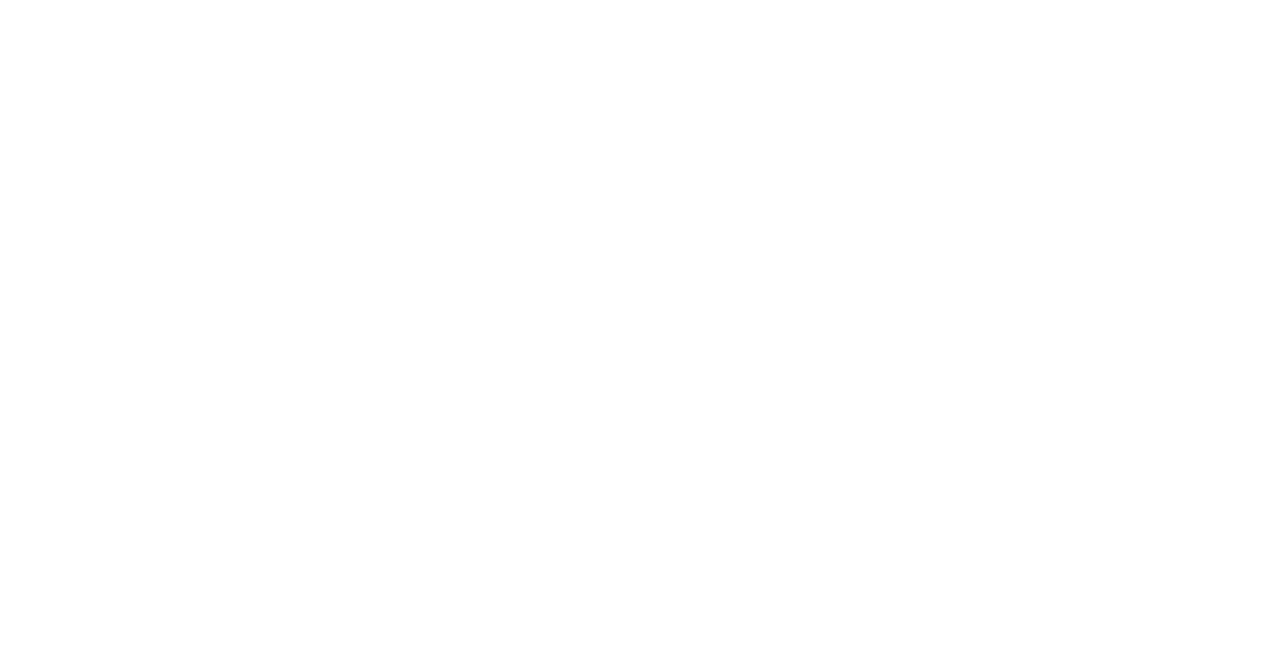
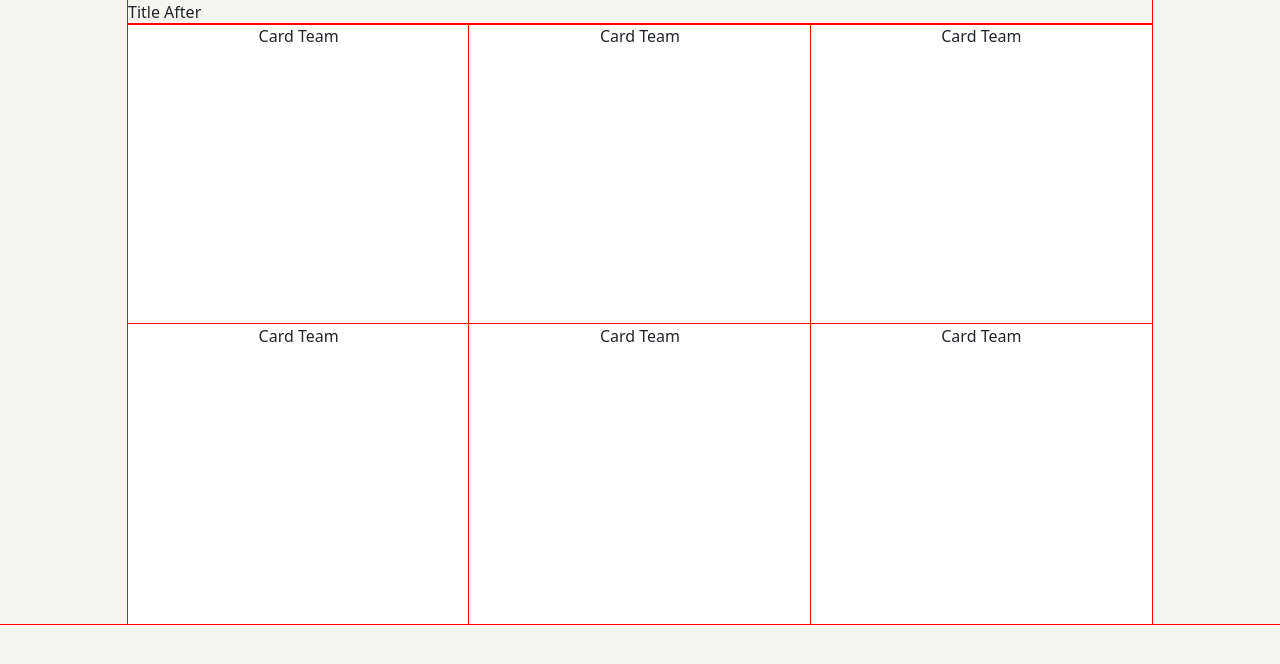
Before and after one commit to ruggerifrancesco/js-our-team, a plain HTML site: page index.html in a window 1280 px wide. Drawn offline with nearby package versions, Linux system fonts and the light colour scheme.

Commit message:
styling cards before impmenting constr in ES6

```diff
--- a/assets/css/style.css
+++ b/assets/css/style.css
@@ -0,0 +1,28 @@
+* {
+    outline: 1px solid red;
+}
+body {
+    background-color: #f5f5f1;
+    max-width: 1400px;
+    width: 90%;
+    margin: 0 auto;
+}
+
+@media screen and (min-width: 576px) {
+    body {
+        width: 70%;
+    }
+}
+
+
+.my_card {
+    background-color: white;
+    height: 300px;
+    width: 100%;
+}
+
+@media screen and (min-width: 768px) {
+    body {
+        width: 80%;
+    }
+}
--- a/index.html
+++ b/index.html
@@ -15,6 +15,38 @@
 </head>
 <body>
 
+    <main>
+        <section class="my_title-section">
+            Title After
+        </section>
+
+        <section class="my_grid-team-members text-center" id="gridCardsTeam">
+            <div class="container-fluid p-0">
+                <div class="row row-cols-1 row-cols-md-2 row-cols-xl-3 mx-0">
+                    <div class="col p-0">
+                        <div class="my_card">Card Team</div>
+                    </div>
+                    <div class="col p-0">
+                        <div class="my_card">Card Team</div>
+                    </div>
+                    <div class="col p-0">
+                        <div class="my_card">Card Team</div>
+                    </div>
+                    <div class="col p-0">
+                        <div class="my_card">Card Team</div>
+                    </div>
+                    <div class="col p-0">
+                        <div class="my_card">Card Team</div>
+                    </div>
+                    <div class="col p-0">
+                        <div class="my_card">Card Team</div>
+                    </div>
+                </div>
+            </div>
+        </section>
+
+    </main>
+
     <!-- Script JS -->
     <script src="assets/js/script.js"></script>
 </body>
```
